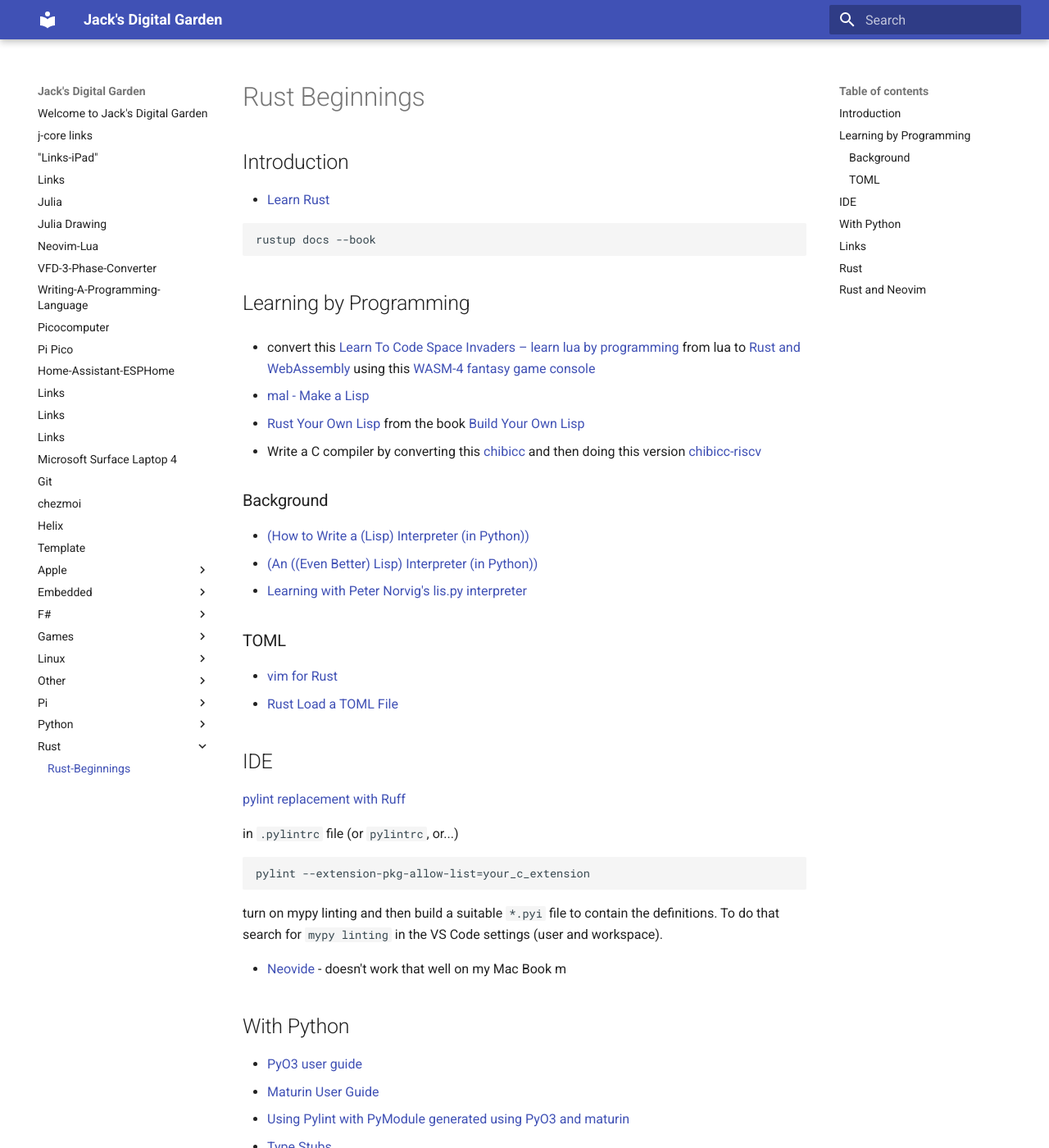
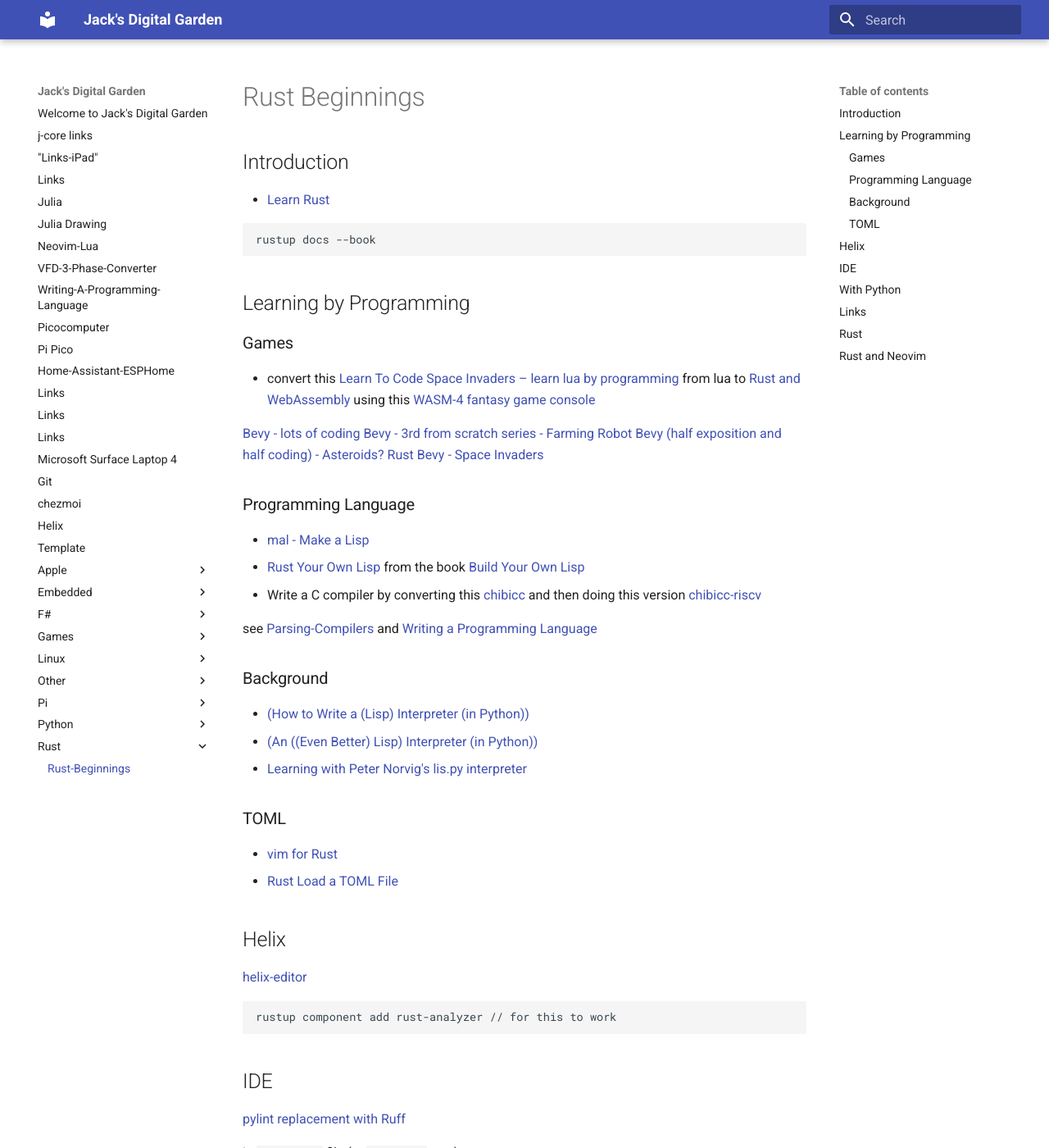
Before and after one commit to jchidley/mkdocs-material-test, an MkDocs documentation site: the page built from docs/rust/2023-03-16-Rust-Beginnings.md, in a window 1280 px wide and 1400 px high. Shown: the whole window at 82% size. Built offline with MkDocs 1.6.1 and Material for MkDocs 9.7.7, drawn with Linux system fonts in a browser that asks for light colours.

Commit message:
learning by programming examples

````diff
--- a/docs/rust/2023-03-16-Rust-Beginnings.md
+++ b/docs/rust/2023-03-16-Rust-Beginnings.md
@@ -16,11 +16,22 @@
 
 ## Learning by Programming
 
+### Games
+
 * convert this [Learn To Code Space Invaders – learn lua by programming](https://bytesnbits.co.uk/space-invaders-coding-course-introduction/) from lua to [Rust and WebAssembly](https://rustwasm.github.io/docs/book/introduction.html) using this [WASM-4 fantasy game console](https://wasm4.org/docs/)
+
+[Bevy - lots of coding](https://youtu.be/TQt-v_bFdao?si=BN7cSQz-7h3_8bb5)
+[Bevy - 3rd from scratch series - Farming Robot](https://youtu.be/NysHtgLxOtU?si=Cb7dWNhmaqNbNP1_)
+[Bevy (half exposition and half coding) - Asteroids?](https://youtu.be/B6ZFuYYZCSY?si=BcmYx9i6vZfvr9VZ)
+[Rust Bevy - Space Invaders](https://youtu.be/j7qHwb7geIM?si=ZRJLgTpEOCN2ZIW8)
+
+### Programming Language
 
 * [mal - Make a Lisp](https://github.com/kanaka/mal?tab=readme-ov-file#rust-138)
 * [Rust Your Own Lisp](https://dev.to/deciduously/rust-your-own-lisp-50an) from the book [Build Your Own Lisp](https://www.buildyourownlisp.com/)
 * Write a C compiler by converting this [chibicc](https://github.com/rui314/chibicc) and then doing this version [chibicc-riscv](https://github.com/ksco/chibicc-riscv)
+
+see [Parsing-Compilers](/docs/Other/2021-07-06-Parsing-Compilers.md) and [Writing a Programming Language](/docs/2023-09-04-Writing-A-Programming-Language.md)
 
 ### Background
 * [(How to Write a (Lisp) Interpreter (in Python))](http://www.norvig.com/lispy.html)
@@ -31,6 +42,14 @@
 
 * [vim for Rust](https://blog.logrocket.com/configuring-vim-rust-development/)
 * [Rust Load a TOML File](https://codingpackets.com/blog/rust-load-a-toml-file/)
+
+## Helix
+
+[helix-editor](/docs/2024-02-13-Helix.md)
+
+```bash
+rustup component add rust-analyzer // for this to work
+```
 
 ## IDE
 
````
